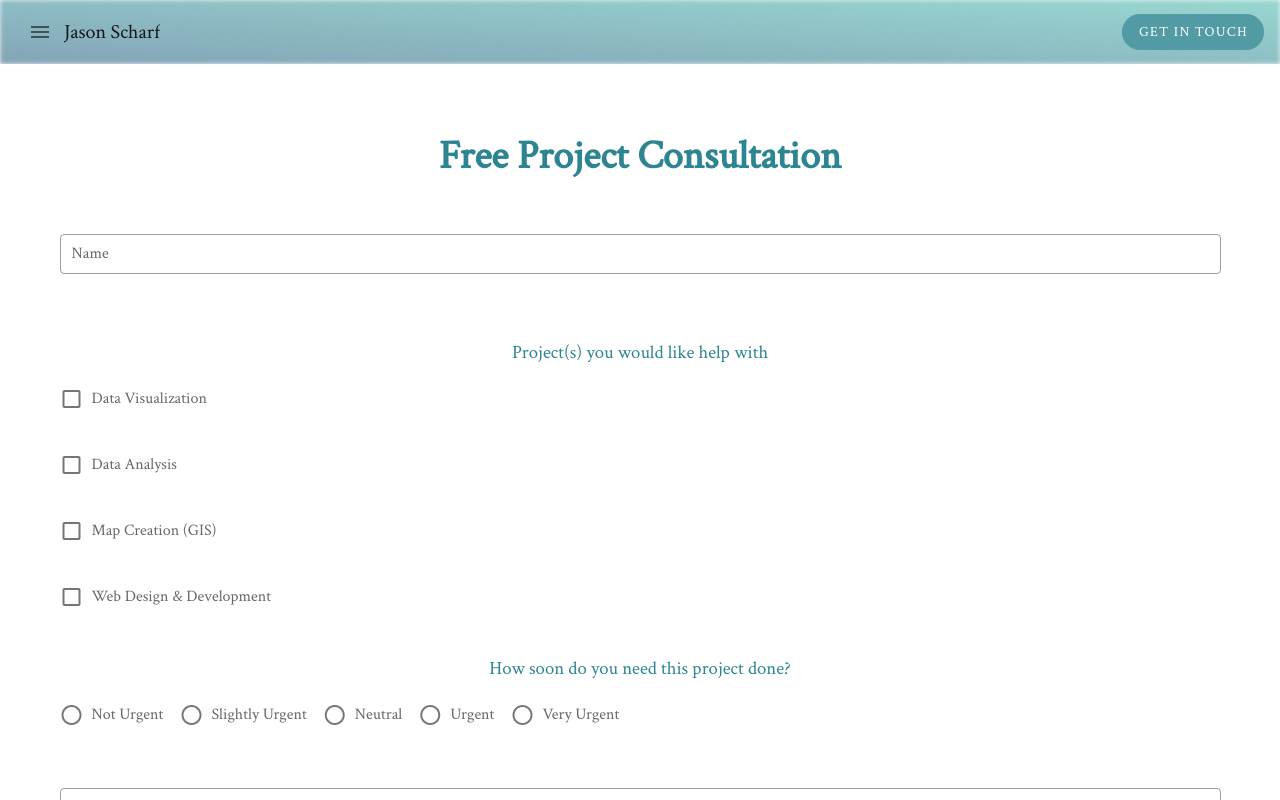
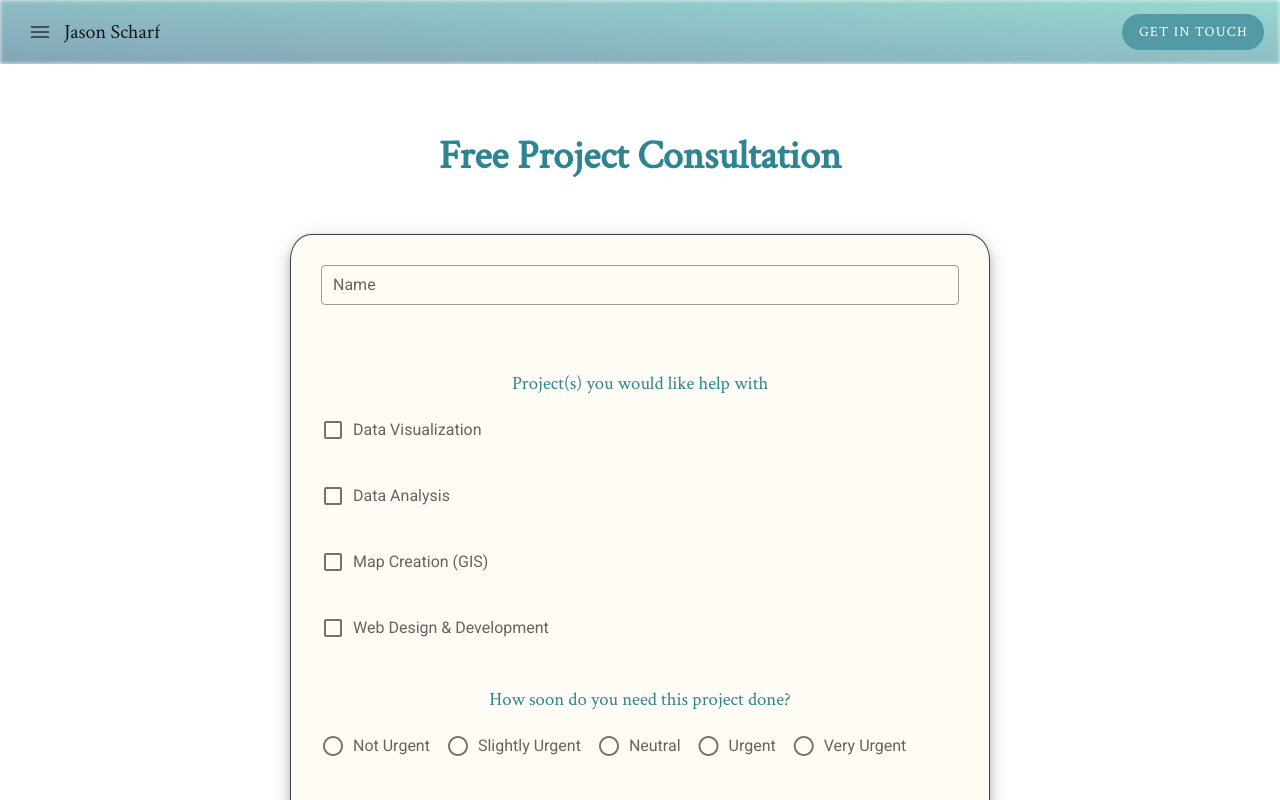
Before and after one commit to JDScharf/website-2021, a Vue app: page /contact in a window 1280 px wide. Shown: the top 800 px of the page. Built offline with nearby package versions, Linux system fonts and the light colour scheme.

Commit message:
Changed colors of cards to match contact form

```diff
--- a/src/components/MainPage.vue
+++ b/src/components/MainPage.vue
@@ -11,7 +11,7 @@
         </h1>
         <br />
         <h2 class="heading-job-title">
-          Data Program Manager
+          Civic Software Developer
         </h2>
         <br />
       </v-col>
@@ -59,7 +59,7 @@
 
     <v-row>
       <v-col>
-        <v-card class="service-card" shaped outlined color="#FFE0B2">
+        <v-card id="service-card">
           <v-img
             :src="require('../assets/icons/app-development.png')"
             alt="Image of a computer icon"
@@ -94,7 +94,7 @@
       </v-col>
 
       <v-col>
-        <v-card class="service-card" shaped outlined color="#FFE0B2">
+        <v-card id="service-card">
           <v-img
             :src="require('../assets/icons/data-management.png')"
             alt="Image of a computer icon"
@@ -128,7 +128,7 @@
       </v-col>
 
       <v-col>
-        <v-card class="service-card" shaped outlined color="#FFE0B2">
+        <v-card id="service-card">
           <v-img
             :src="require('../assets/icons/data-viz.png')"
             alt="Image of a computer icon"
@@ -162,7 +162,7 @@
       </v-col>
 
       <v-col>
-        <v-card class="service-card" shaped outlined color="#FFE0B2">
+        <v-card id="service-card">
           <v-img
             :src="require('../assets/icons/map-256.png')"
             alt="Image of a computer icon"
@@ -245,8 +245,14 @@
   border: 1px solid rgb(1, 2, 1);
   max-width: 100px;
 }
-.service-card {
+#service-card {
   padding: 10%;
+  border-style: solid;
+  border-width: 0.5px;
+  border-color: #424242;
+  background-color: #fffbf5;
+  border-radius: 3%;
+  box-shadow: 0 4px 8px 0 rgba(0, 0, 0, 0.2), 0 6px 20px 0 rgba(0, 0, 0, 0.19);
 }
 
 .heading-name {
--- a/src/views/Contact.vue
+++ b/src/views/Contact.vue
@@ -6,7 +6,9 @@
         <h2 class="heading-2">Free Project Consultation</h2>
         <br>
         <br>
-        <form
+        <v-card
+        id="contact-card">
+        <form id="contact-form"
           action="https://formspree.io/f/mdkkqyov"
           method="POST"
         >
@@ -120,6 +122,7 @@
               </v-col>
             </v-row>
         </form>
+      </v-card>
 
         <br />
         <br />
@@ -147,10 +150,17 @@ export default {
   height: 1300;
 } */
 
-#consultation-form {
-  max-width: 600px;
-  margin: 0 auto;
+#contact-card {
+  max-width: 700px;
+  padding: 30px;
+  margin: auto;
   font-family: "Roboto", sans-serif;
+  border-style: solid;
+  border-width: 0.5px;
+  border-color: #424242;
+  background-color: #fffbf5;
+  border-radius: 3%;
+  box-shadow: 0 4px 8px 0 rgba(0, 0, 0, 0.2), 0 6px 20px 0 rgba(0, 0, 0, 0.19);
 }
 
 h3 {
```
